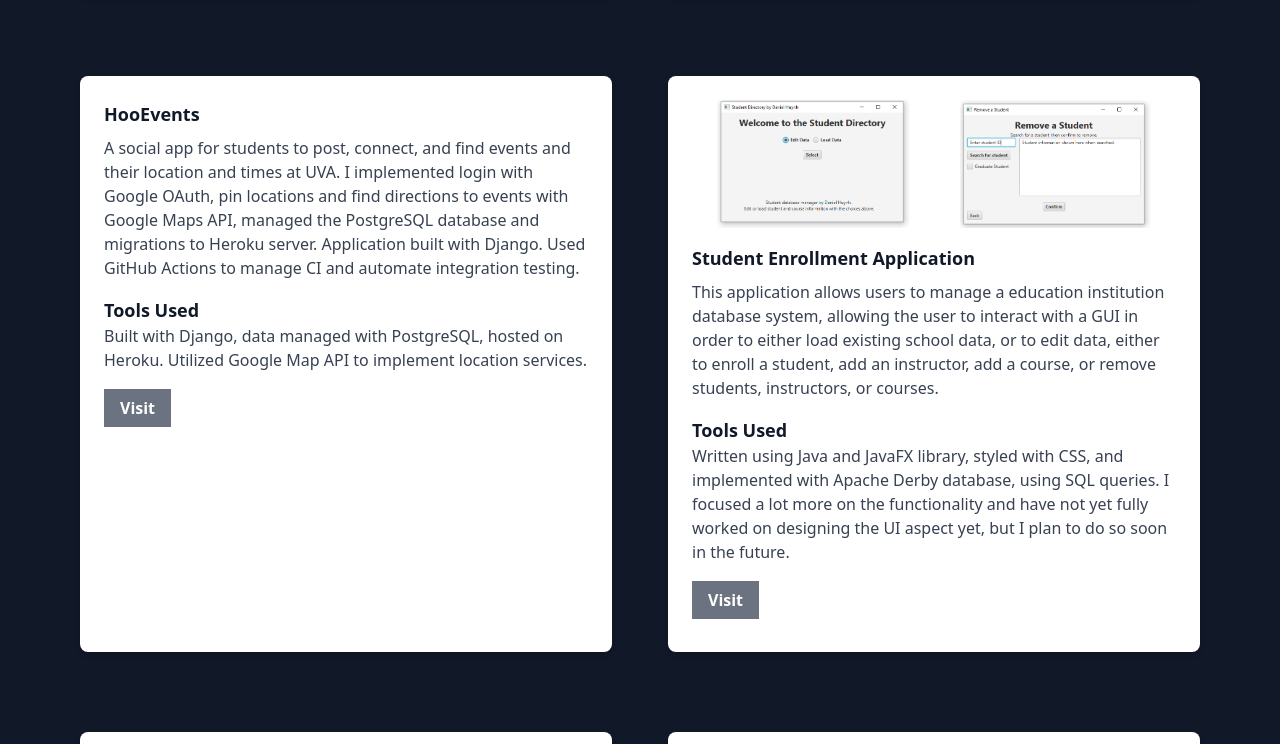
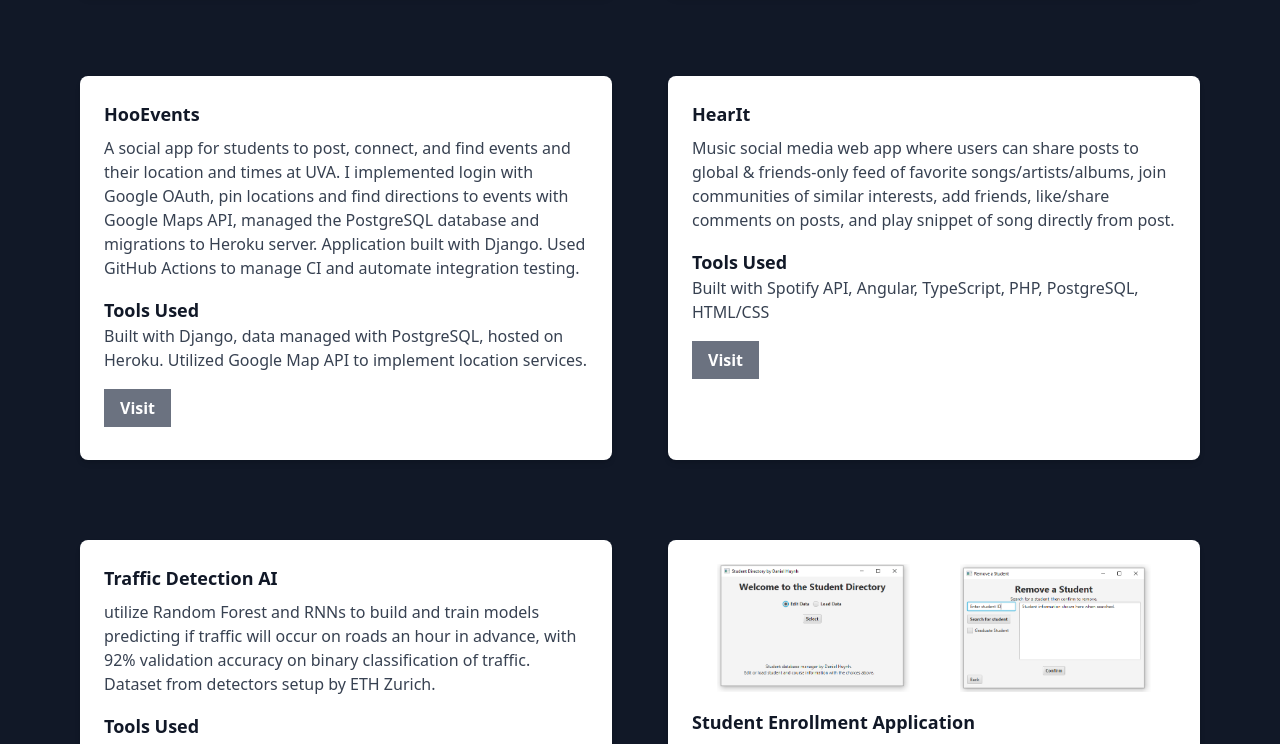
Before and after one commit to danielhuynh0/danielhuynh0.github.io, a React (Create React App) app: page / in a window 1280 px wide. Shown: the part 2980-3724 px from the top of the page. Built offline with nearby package versions, Linux system fonts and the light colour scheme.

Commit message:
added new projects and resume

```diff
--- a/src/AboutMe.js
+++ b/src/AboutMe.js
@@ -31,7 +31,7 @@ const AboutMe = React.forwardRef((props, ref) => {
                         Ansys STK
                     </a>
                     <a
-                        href="DanielHuynh_Resume - Fall 2023.pdf"
+                        href="DanielHuynh - Resume Winter 2023.pdf"
                         className="bg-gray-800 text-white hover:bg-gray-500 rounded-full px-6 py-3 lg:text-lg md:text-lg text-xs font-semibold"
                     >
                         Resume
--- a/src/Projects.js
+++ b/src/Projects.js
@@ -20,6 +20,18 @@ const Projects = React.forwardRef((props, ref) => {
           images: [],
           description: "A social app for students to post, connect, and find events and their location and times at UVA. I implemented login with Google OAuth, pin locations and find directions to events with Google Maps API, managed the PostgreSQL database and migrations to Heroku server. Application built with Django. Used GitHub Actions to manage CI and automate integration testing.",
           tools: "Built with Django, data managed with PostgreSQL, hosted on Heroku. Utilized Google Map API to implement location services."
+        },
+        {
+          title: "HearIt",
+          images: [],
+          description: "Music social media web app where users can share posts to global & friends-only feed of favorite songs/artists/albums, join communities of similar interests, add friends, like/share comments on posts, and play snippet of song directly from post.",
+          tools: "Built with Spotify API, Angular, TypeScript, PHP, PostgreSQL, HTML/CSS"
+        },
+        {
+          title: "Traffic Detection AI",
+          images: [],
+          description: "utilize Random Forest and RNNs to build and train models predicting if traffic will occur on roads an hour in advance, with 92% validation accuracy on binary classification of traffic. Dataset from detectors setup by ETH Zurich.",
+          tools: "Built with Python, utilizing scikit-learn and TensorFlow & Keras libraries."
         },
         {
             title: "Student Enrollment Application",
```
Also changed, not shown: 10 other files (tests, documents, lock files or other folders).
